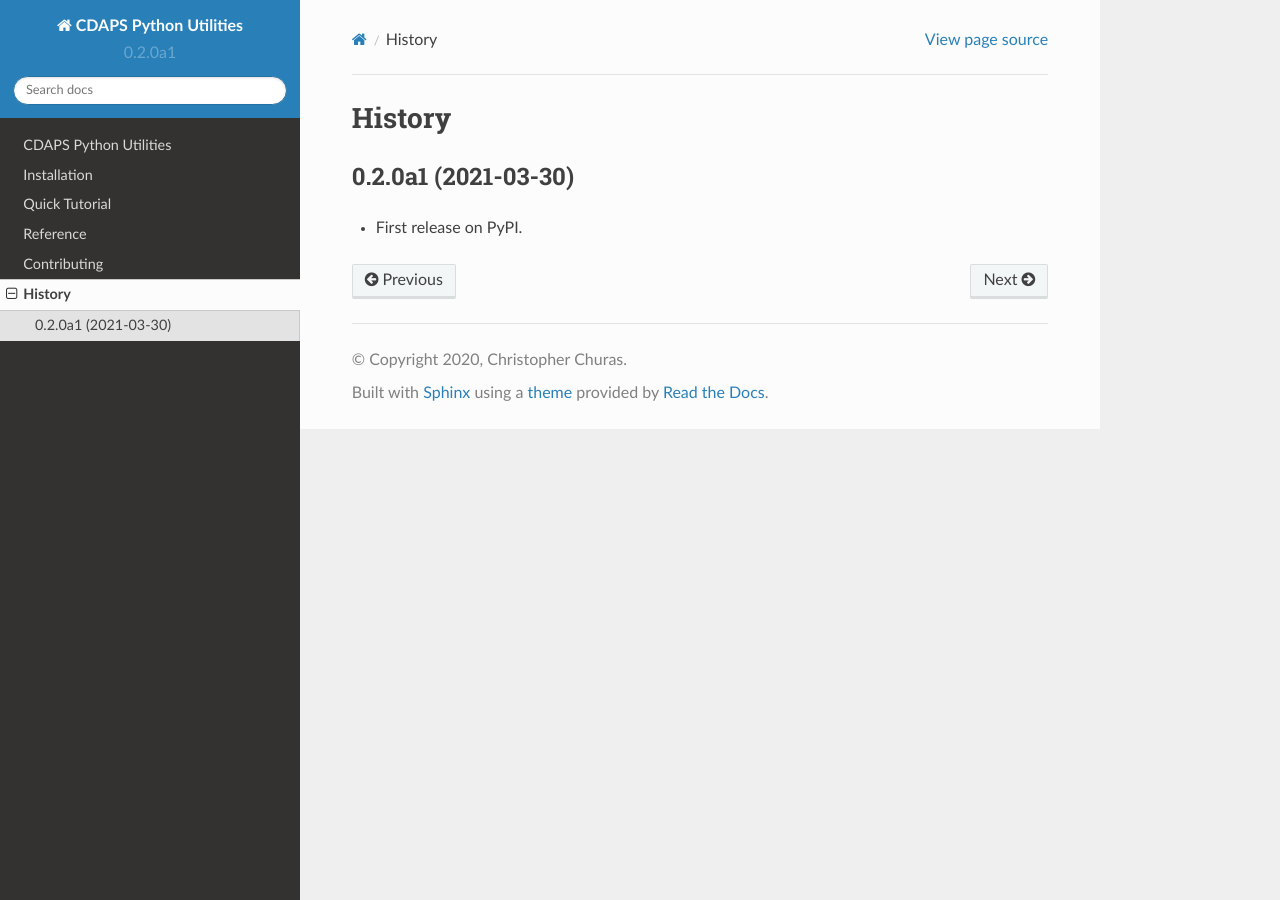
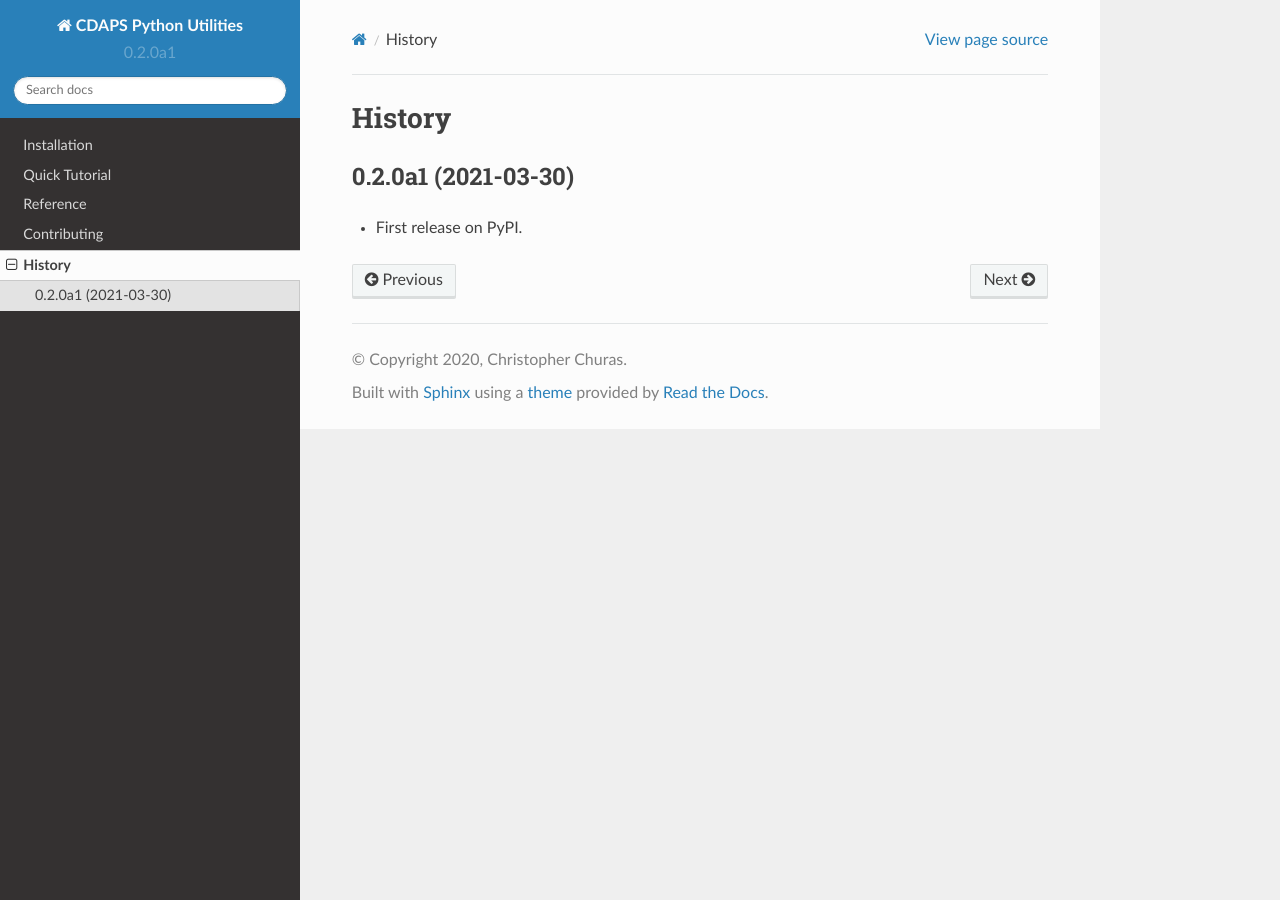
Before and after one commit to idekerlab/cdapsutil, a Sphinx documentation site: the page built from docs/history.rst, in a window 1280 px wide. Built offline with Sphinx 7.4.7 and the Read the Docs theme 2.0.0, drawn with Linux system fonts in a browser that asks for light colours.

```diff
--- a/docs/index.rst
+++ b/docs/index.rst
@@ -3,15 +3,13 @@
    You can adapt this file completely to your liking, but it should at least
    contain the root `toctree` directive.
 
-Welcome to CDAPS Python Utilities's documentation!
-=====================================================
+.. include:: ../README.rst
 
 Contents:
 
 .. toctree::
    :maxdepth: 2
 
-   readme
    installation
    quicktutorial
    modules
```
